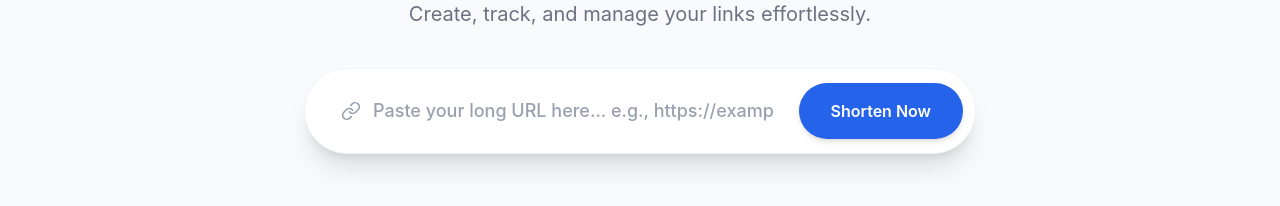
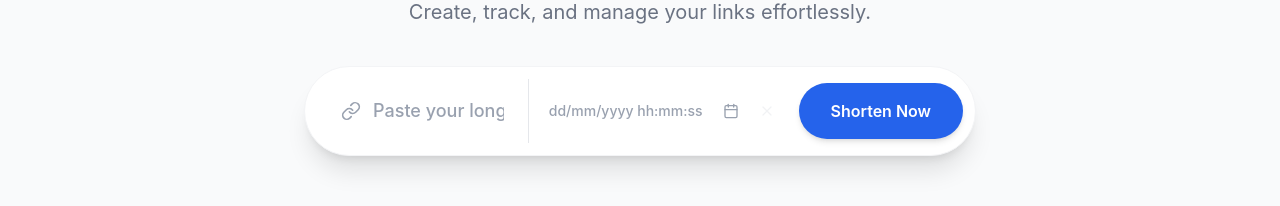
Before and after one commit to tlavu2004/linkforge-frontend, a React (Vite) app: page / in a window 1280 px wide. Shown: the part 470-676 px from the top of the page. Built offline with nearby package versions, Linux system fonts and the light colour scheme.

Commit message:
feat: enhance date input handling in Dashboard and Home; improve UI for expiration date selection

```diff
--- a/src/pages/Dashboard.tsx
+++ b/src/pages/Dashboard.tsx
@@ -1,8 +1,8 @@
-import { useState, useEffect, useCallback } from 'react'
+import { useState, useEffect, useCallback, useRef } from 'react'
 import { toast } from 'react-hot-toast'
 import { apiClient } from '../api/axios'
 import type { ShortLinkResponse, ApiResponse, UserLinkResponse, PageResponse } from '../types'
-import { LinkIcon, Copy, Check, ExternalLink, Loader2, AlertCircle, LayoutDashboard, Trash2, ChevronLeft, ChevronRight, ChevronsLeft, ChevronsRight, ArrowUpDown, MousePointerClick, Clock, Search } from 'lucide-react'
+import { LinkIcon, Copy, Check, ExternalLink, Loader2, AlertCircle, LayoutDashboard, Trash2, ChevronLeft, ChevronRight, ChevronsLeft, ChevronsRight, ArrowUpDown, MousePointerClick, Clock, Search, Calendar, X } from 'lucide-react'
 import { useAuthStore } from '../store/useAuthStore'
 import { Link } from 'react-router-dom'
 
@@ -18,6 +18,7 @@ export default function Dashboard() {
   const [copiedUrl, setCopiedUrl] = useState(false)
   const [copiedLinkUrl, setCopiedLinkUrl] = useState<string | null>(null)
   const { user } = useAuthStore()
+  const dateInputRef = useRef<HTMLInputElement>(null)
 
   // Link list state
   const [links, setLinks] = useState<UserLinkResponse[]>([])
@@ -185,17 +186,17 @@ export default function Dashboard() {
         <div className="relative">
           <h2 className="text-xl font-bold text-gray-900 mb-6">Create New Short Link</h2>
 
-          <form onSubmit={handleShorten} className="flex flex-col md:flex-row gap-4">
-            <div className="flex-1 relative">
-              <div className="absolute inset-y-0 left-0 pl-4 flex items-center pointer-events-none">
-                <LinkIcon className="h-5 w-5 text-gray-400" />
+          <form onSubmit={handleShorten} className="bg-white border border-gray-200 rounded-2xl md:rounded-[2rem] shadow-sm flex flex-col md:flex-row items-stretch p-2 focus-within:ring-2 focus-within:ring-primary-500 transition-all">
+            <div className="flex-1 w-full relative flex items-center">
+              <div className="absolute left-4 md:left-6 text-gray-400 pointer-events-none hidden md:block">
+                <LinkIcon className="w-6 h-6" />
               </div>
               <input
                 type="url"
                 value={url}
                 onChange={(e) => setUrl(e.target.value)}
                 placeholder="Paste your long URL here..."
-                className="w-full bg-gray-50 outline-none text-gray-900 placeholder:text-gray-400 font-medium text-lg pl-12 pr-4 py-4 rounded-xl border border-gray-200 focus:bg-white focus:ring-2 focus:ring-primary-500 focus:border-transparent transition-all"
+                className="w-full bg-transparent outline-none text-gray-900 placeholder:text-gray-400 font-medium text-base md:text-lg pl-4 md:pl-14 pr-4 py-3 md:py-4"
                 required
                 disabled={isLoading}
               />
@@ -203,38 +204,57 @@ export default function Dashboard() {
 
             {(user?.vip || user?.role === 'ADMIN') && (
               <div
-                className="w-full md:w-auto mt-4 md:mt-0 relative bg-gray-50 rounded-xl border border-gray-200 hover:border-gray-300 transition-all"
-                style={{ minHeight: '56px' }}
+                className="w-full md:w-auto flex items-center border-t md:border-t-0 border-gray-100 md:border-l md:border-l-gray-200 group transition-colors hover:bg-gray-50/50 cursor-pointer select-none relative"
+                onClick={(e) => {
+                  const target = e.target as HTMLElement;
+                  if (target.closest('button')) return;
+                  try {
+                    dateInputRef.current?.showPicker();
+                  } catch (err) {
+                    dateInputRef.current?.focus();
+                  }
+                }}
               >
-                <span className={`absolute left-4 top-1/2 -translate-y-1/2 text-sm font-medium pointer-events-none whitespace-nowrap ${expiresAt ? 'text-gray-900' : 'text-gray-400'}`}>
-                  {expiresAt
-                    ? new Date(expiresAt).toLocaleString('vi-VN', { day: '2-digit', month: '2-digit', year: 'numeric', hour: '2-digit', minute: '2-digit', second: '2-digit', hour12: false })
-                    : 'dd/mm/yyyy hh:mm:ss'}
-                </span>
+                <div className="flex items-center pl-4 md:pl-5 pr-3 md:pr-4 py-3 md:py-4 w-full justify-between gap-3 min-w-[210px] md:min-w-[250px]">
+                  <span className={`text-sm font-medium whitespace-nowrap ${expiresAt ? 'text-gray-900' : 'text-gray-400'}`}>
+                    {expiresAt
+                      ? new Date(expiresAt).toLocaleString('vi-VN', { day: '2-digit', month: '2-digit', year: 'numeric', hour: '2-digit', minute: '2-digit', second: '2-digit', hour12: false })
+                      : 'dd/mm/yyyy hh:mm:ss'}
+                  </span>
+
+                  <div className="flex items-center gap-1 shrink-0">
+                    <div className="p-2 rounded-md hover:bg-gray-100 transition-colors text-gray-400">
+                      <Calendar className="w-4 h-4" />
+                    </div>
+                    <button
+                      type="button"
+                      disabled={!expiresAt}
+                      onClick={(e) => { e.preventDefault(); e.stopPropagation(); setExpiresAt(''); }}
+                      className={`p-2 rounded-md transition-colors ${expiresAt ? 'text-gray-400 hover:text-red-600 hover:bg-red-50' : 'text-gray-200 cursor-not-allowed opacity-50'}`}
+                      title={expiresAt ? "Clear expiration date" : ""}
+                    >
+                      <X className="w-4 h-4" />
+                    </button>
+                  </div>
+                </div>
+
                 <input
+                  ref={dateInputRef}
                   type="datetime-local"
                   step="1"
                   value={expiresAt}
                   onChange={(e) => setExpiresAt(e.target.value)}
-                  className="w-full bg-transparent outline-none cursor-pointer pl-4 pr-10 py-4 text-sm border-none focus:ring-0"
-                  style={{ color: 'transparent', caretColor: 'transparent', minWidth: '220px' }}
+                  className="absolute bottom-0 right-8 w-px h-px opacity-0 pointer-events-none"
+                  style={{ colorScheme: 'light' }}
+                  tabIndex={-1}
                 />
-                {expiresAt && (
-                  <button
-                    type="button"
-                    onClick={() => setExpiresAt('')}
-                    className="absolute right-2 top-1/2 -translate-y-1/2 p-1 text-gray-400 hover:text-red-500 text-lg leading-none"
-                  >
-                    ×
-                  </button>
-                )}
               </div>
             )}
 
             <button
               type="submit"
               disabled={isLoading || !url}
-              className="md:w-32 bg-primary-600 hover:bg-primary-700 disabled:bg-primary-300 disabled:cursor-not-allowed text-white px-6 py-4 rounded-xl font-semibold transition-all shadow-sm flex justify-center items-center"
+              className="w-full md:w-auto bg-primary-600 hover:bg-primary-700 disabled:bg-primary-300 disabled:cursor-not-allowed text-white px-8 py-3 md:py-4 rounded-xl md:rounded-full font-semibold transition-all shadow-md hover:shadow-lg flex justify-center items-center h-full"
             >
               {isLoading ? <Loader2 className="w-5 h-5 animate-spin" /> : 'Shorten'}
             </button>
--- a/src/pages/Home.tsx
+++ b/src/pages/Home.tsx
@@ -1,13 +1,15 @@
-import { useState } from 'react'
+import { useState, useRef } from 'react'
 import { Link } from 'react-router-dom'
 import { toast } from 'react-hot-toast'
 import { apiClient } from '../api/axios'
 import type { ShortLinkResponse, ApiResponse } from '../types'
-import { Copy, Check, Link as LinkIcon, AlertCircle, LayoutDashboard } from 'lucide-react'
+import { Copy, Check, Link as LinkIcon, AlertCircle, LayoutDashboard, Calendar, X } from 'lucide-react'
 import { useAuthStore } from '../store/useAuthStore'
 
 export default function Home() {
   const isAuthenticated = useAuthStore((state) => state.isAuthenticated)
+
+  const dateInputRef = useRef<HTMLInputElement>(null)
 
   const [url, setUrl] = useState('')
   const [expiresAt, setExpiresAt] = useState('')
@@ -105,32 +107,52 @@ export default function Home() {
                 />
               </div>
 
-              {isAuthenticated && (useAuthStore.getState().user?.vip || useAuthStore.getState().user?.role === 'ADMIN') && (
-                <div className="w-full md:w-auto px-2 md:px-0 py-2 md:py-0 border-t md:border-t-0 border-gray-100 flex items-center justify-center md:border-l md:border-l-gray-200 relative">
-                  <span className={`absolute left-5 md:left-3 top-1/2 -translate-y-1/2 text-sm font-medium pointer-events-none whitespace-nowrap ${expiresAt ? 'text-gray-900' : 'text-gray-400'}`}>
+              <div
+                className="w-full md:w-auto flex items-center border-t md:border-t-0 border-gray-100 md:border-l md:border-l-gray-200 group transition-colors hover:bg-gray-50/50 cursor-pointer select-none relative"
+                onClick={(e) => {
+                  const target = e.target as HTMLElement;
+                  if (target.closest('button')) return;
+                  try {
+                    dateInputRef.current?.showPicker();
+                  } catch (err) {
+                    dateInputRef.current?.focus();
+                  }
+                }}
+              >
+                <div className="flex items-center pl-4 md:pl-5 pr-3 md:pr-4 py-3 md:py-4 w-full justify-between gap-3 min-w-[210px] md:min-w-[250px]">
+                  <span className={`text-sm font-medium whitespace-nowrap ${expiresAt ? 'text-gray-900' : 'text-gray-400'}`}>
                     {expiresAt
                       ? new Date(expiresAt).toLocaleString('vi-VN', { day: '2-digit', month: '2-digit', year: 'numeric', hour: '2-digit', minute: '2-digit', second: '2-digit', hour12: false })
                       : 'dd/mm/yyyy hh:mm:ss'}
                   </span>
-                  <input
-                    type="datetime-local"
-                    step="1"
-                    value={expiresAt}
-                    onChange={(e) => setExpiresAt(e.target.value)}
-                    className="w-full bg-transparent outline-none cursor-pointer pl-4 pr-8 py-3 text-sm border-none focus:ring-0"
-                    style={{ color: 'transparent', caretColor: 'transparent', minWidth: '210px' }}
-                  />
-                  {expiresAt && (
+
+                  <div className="flex items-center gap-1 shrink-0">
+                    <div className="p-2 rounded-md hover:bg-gray-100 transition-colors text-gray-400">
+                      <Calendar className="w-4 h-4" />
+                    </div>
                     <button
                       type="button"
-                      onClick={() => setExpiresAt('')}
-                      className="absolute right-1 top-1/2 -translate-y-1/2 p-1 text-gray-400 hover:text-red-500 text-lg leading-none"
+                      disabled={!expiresAt}
+                      onClick={(e) => { e.preventDefault(); e.stopPropagation(); setExpiresAt(''); }}
+                      className={`p-2 rounded-md transition-colors ${expiresAt ? 'text-gray-400 hover:text-red-600 hover:bg-red-50' : 'text-gray-200 cursor-not-allowed opacity-50'}`}
+                      title={expiresAt ? "Clear expiration date" : ""}
                     >
-                      ×
+                      <X className="w-4 h-4" />
                     </button>
-                  )}
+                  </div>
                 </div>
-              )}
+
+                <input
+                  ref={dateInputRef}
+                  type="datetime-local"
+                  step="1"
+                  value={expiresAt}
+                  onChange={(e) => setExpiresAt(e.target.value)}
+                  className="absolute bottom-0 right-8 w-px h-px opacity-0 pointer-events-none"
+                  style={{ colorScheme: 'light' }}
+                  tabIndex={-1}
+                />
+              </div>
 
               <button
                 type="submit"
```
